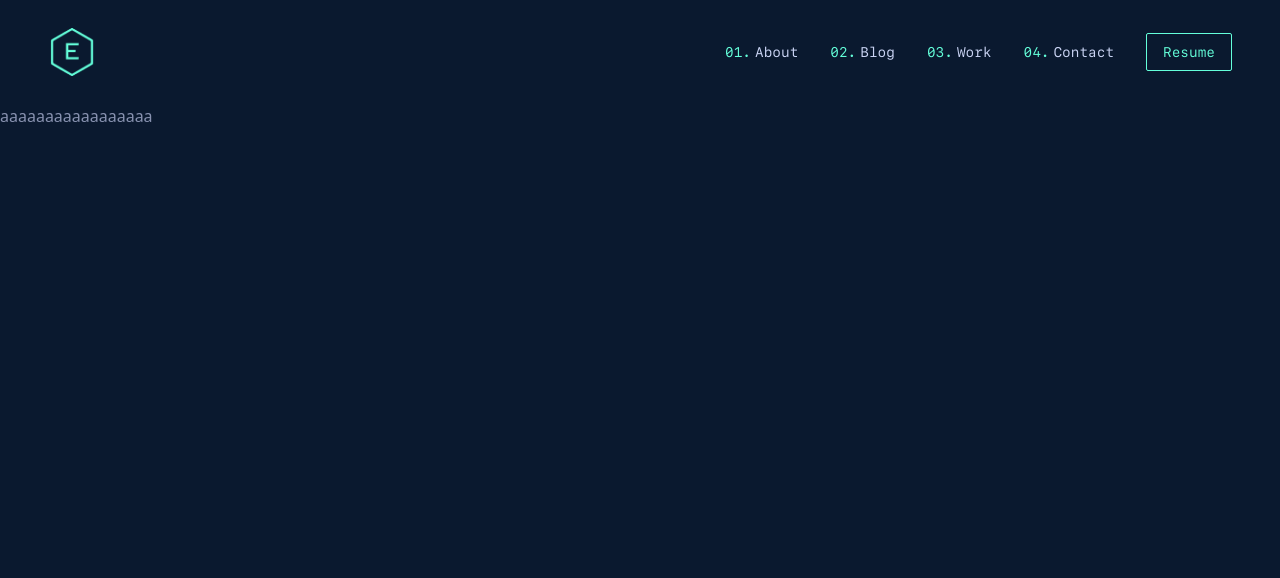
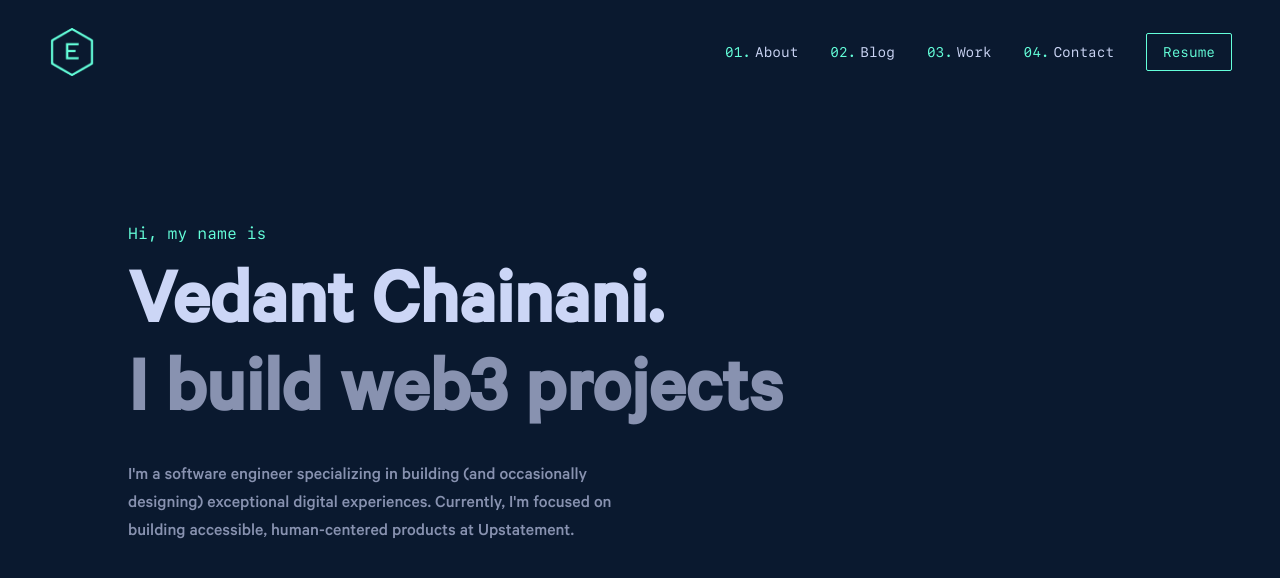
Before and after one commit to Envoy-VC/portfolio, a Next.js app: page / in a window 1280 px wide. Shown: the top 578 px of the page. Built offline with nearby package versions, Linux system fonts and the light colour scheme.

Commit message:
add hero section

```diff
--- a/data/index.ts
+++ b/data/index.ts
@@ -18,3 +18,9 @@ export const NavbarLinks: NavbarLink[] = [
 		href: '#contact',
 	},
 ];
+
+export const HeroSectionDetails = {
+	name: 'Vedant Chainani.',
+	tagline: ['I build web3 projects', 'I write technical articles'],
+	bio: `I'm a software engineer specializing in building (and occasionally designing) exceptional digital experiences. Currently, I'm focused on building accessible, human-centered products at Upstatement.`,
+};
--- a/pages/index.tsx
+++ b/pages/index.tsx
@@ -1,6 +1,7 @@
 import React from 'react';
 
 import { Navbar } from '@/components';
+import { Hero } from '@/sections';
 
 // Sidebar Context
 export const SidebarContext = React.createContext<{
@@ -16,7 +17,7 @@ const Home = () => {
 	return (
 		<SidebarContext.Provider value={{ menuOpen, setMenuOpen }}>
 			<Navbar />
-			<div>aaaaaaaaaaaaaaaaa</div>
+			<Hero />
 		</SidebarContext.Provider>
 	);
 };
--- /dev/null
+++ b/sections/hero/index.tsx
@@ -0,0 +1,73 @@
+import React from 'react';
+import { motion, Variants } from 'framer-motion';
+
+// Data
+import { HeroSectionDetails } from '@/data';
+
+const Hero = () => {
+	const container: Variants = {
+		hidden: { opacity: 0 },
+		visible: {
+			opacity: 1,
+			transition: {
+				delayChildren: 1,
+				staggerChildren: 0.2,
+			},
+		},
+	};
+
+	const item: Variants = {
+		hidden: { y: -30, opacity: 0 },
+		visible: {
+			y: 0,
+			opacity: 1,
+			transition: {
+				type: 'spring',
+				bounce: 0.4,
+			},
+		},
+	};
+
+	return (
+		<section
+			className='mx-auto h-[70vh] max-w-screen-lg px-8 sm:px-0'
+			id='#'
+		>
+			<motion.div
+				className='flex h-full flex-col justify-center gap-5'
+				variants={container}
+				initial='hidden'
+				animate='visible'
+			>
+				<motion.span
+					className='font-sfMono font-medium text-primary'
+					variants={item}
+				>
+					Hi, my name is
+				</motion.span>
+				<div className='flex flex-col font-calibreMedium text-[48px] sm:text-[80px]'>
+					<motion.h1
+						className='font-black leading-[1.1] text-textPrimary'
+						variants={item}
+					>
+						{HeroSectionDetails.name}
+					</motion.h1>
+					<motion.h2
+						className='font-black leading-[1.1] text-textSecondary'
+						variants={item}
+					>
+						{HeroSectionDetails.tagline.at(0)}
+					</motion.h2>
+				</div>
+				<motion.p
+					className='max-w-lg font-calibreMedium text-lg text-textSecondary '
+					variants={item}
+				>
+					{HeroSectionDetails.bio}
+				</motion.p>
+			</motion.div>
+		</section>
+	);
+};
+
+export default Hero;
--- /dev/null
+++ b/sections/index.ts
@@ -0,0 +1,3 @@
+import Hero from './hero';
+
+export { Hero };
```
